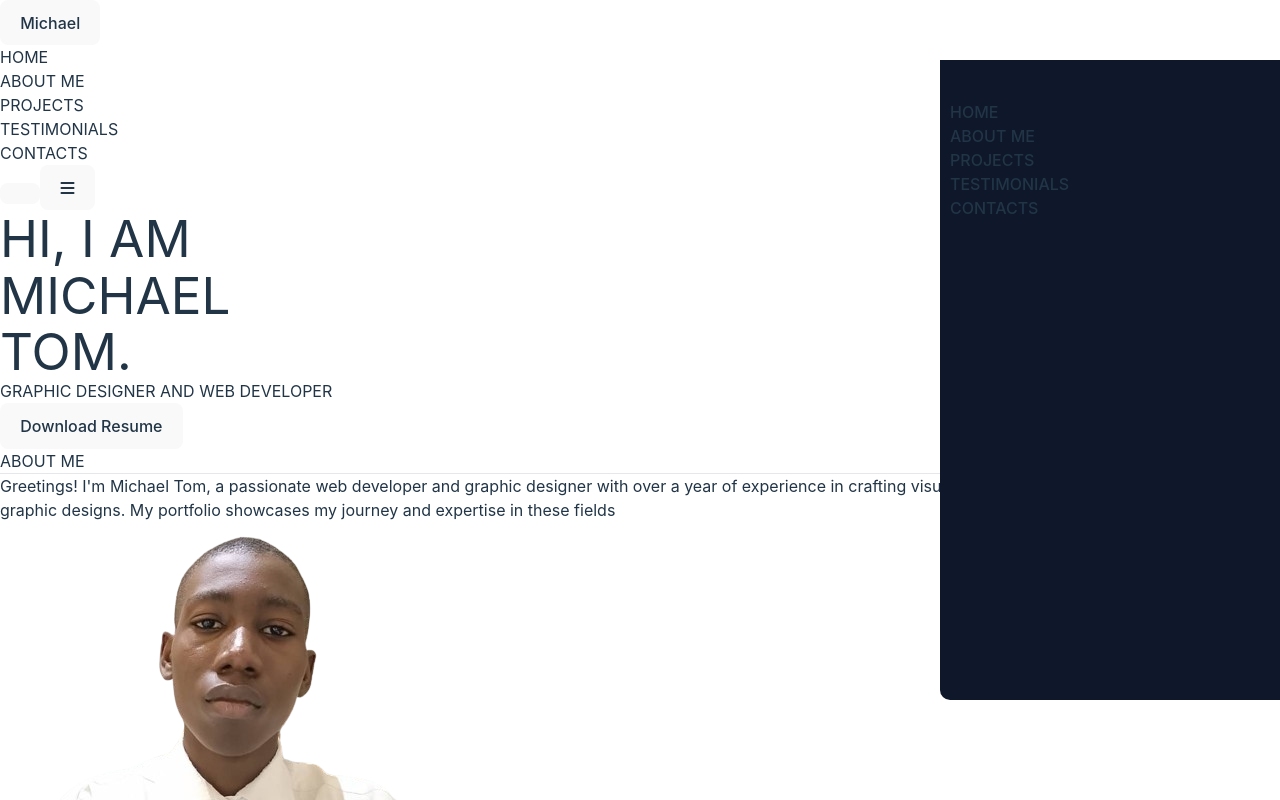
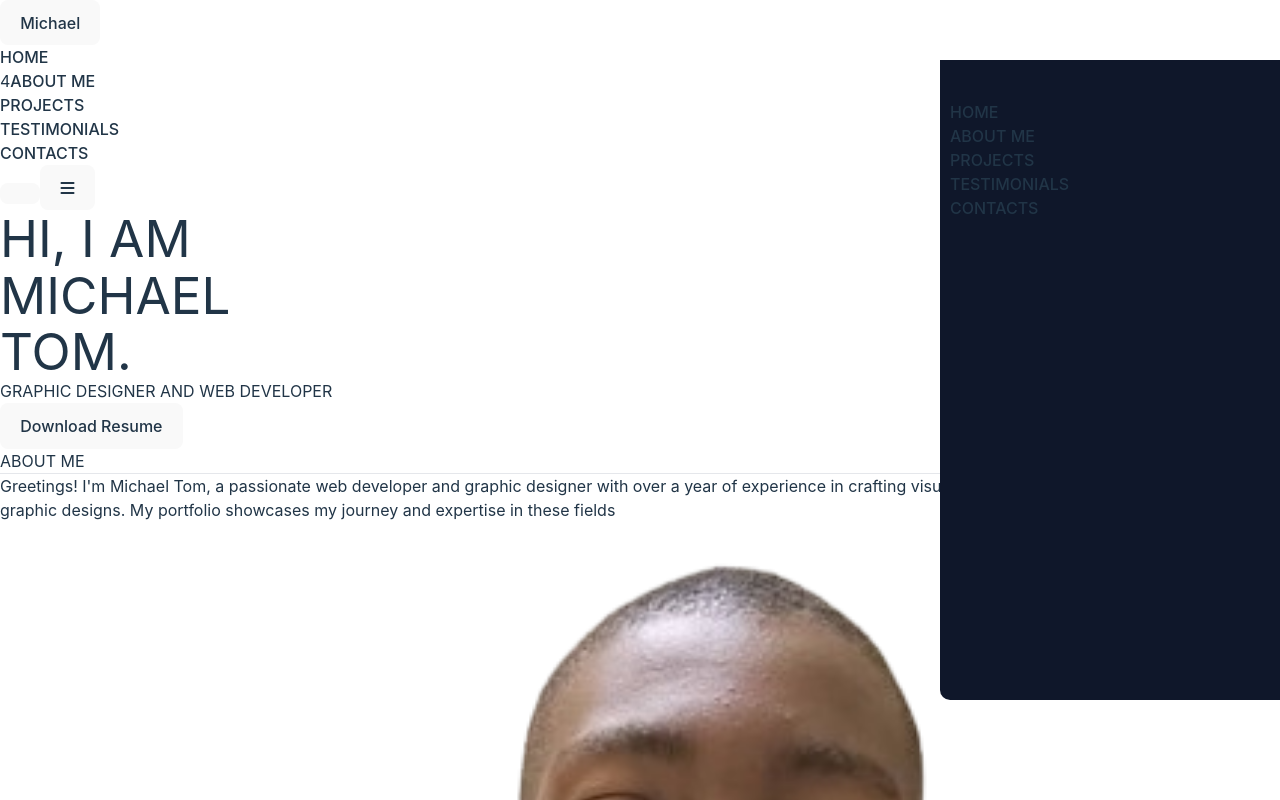
Before and after one commit to michaeltom1/myWebpage, a React (Vite) app: page / in a window 1280 px wide. Shown: the top 800 px of the page. Built offline with nearby package versions, Linux system fonts and the light colour scheme.

Commit message:
image modification

```diff
--- a/src/Pages/Header.jsx
+++ b/src/Pages/Header.jsx
@@ -2,13 +2,13 @@ function Header() {
   return (
     <>
       <header className="px-[20px]">
-        <div className=" m-2 mt-12 rounded-lg p-2 border-red border-teal-100 h-[60vh] place-content-center grid">
-          <h1 className="text-slate-900 font-extrabold text-6xl sm:text-5xl lg:text-6xl tracking-tight text-center dark:text-white">
+        <div className=" m-2 mt-12 rounded-lg p-2 h-[60vh] place-content-center grid md:h-[100vh]">
+          <h1 className=" text-slate-900 md:text-[5rem] font-extrabold text-center sm:text-5xl text-6xl dark:text-white">
             HI, I AM <br />
             MICHAEL <br />
             TOM.
           </h1>
-          <h3 className="text-center text-[1rem] mt-10 font-bold">
+          <h3 className="text-center text-[1rem] mt-10 font-bold md:text-[2rem]">
             GRAPHIC DESIGNER AND WEB DEVELOPER
           </h3>
 
--- a/src/Pages/Index.jsx
+++ b/src/Pages/Index.jsx
@@ -1,14 +1,12 @@
 import { Component } from "react";
-
 
 class Index extends Component {
   state = { clicked: false };
   handelClick = () => {
-    this.setState({clicked: !this.state.clicked})
-  }
+    this.setState({ clicked: !this.state.clicked });
+  };
 
-  render(){
-
+  render() {
     return (
       <>
         <nav className="flex items-center  bg-[#041644] p-2 justify-between shadow-sm px-4 w-[100%] bg-fixed fixed top-0 ">
@@ -46,11 +44,21 @@ class Index extends Component {
             </div>
           </div>
           <ul className="gap-5 md:hover:p-1 hidden md:flex ">
-            <li className="md:hover:bg-blue-400 ">HOME</li>
-            <li className="md:hover:bg-blue-400 ">ABOUT ME</li>
-            <li className="md:hover:bg-blue-400 ">PROJECTS</li>
-            <li className="md:hover:bg-blue-400 ">TESTIMONIALS</li>
-            <li className="md:hover:bg-blue-400 ">CONTACTS</li>
+            <li className="md:hover:bg-blue-400 ">
+              <a href="#">HOME</a>
+            </li>
+            <li className="md:hover:bg-blue-400 ">
+              4<a href="#about">ABOUT ME</a>
+            </li>
+            <li className="md:hover:bg-blue-400 ">
+              <a href="#projects">PROJECTS</a>
+            </li>
+            <li className="md:hover:bg-blue-400 ">
+              <a href="#testimonials">TESTIMONIALS</a>
+            </li>
+            <li className="md:hover:bg-blue-400 ">
+              <a href="#contact">CONTACTS</a>
+            </li>
           </ul>
 
           <button className="button p-0 li md:hidden leading-[8px] text-[20px] text-center grid place-content-center bg-inherit ">
--- a/src/Pages/Sections.jsx
+++ b/src/Pages/Sections.jsx
@@ -1,30 +1,37 @@
+import michael from "../assets/michael.png"
 function Sections() {
   return (
     <>
       <div className="px-[20px] ">
-        <h2 id="about" className="text-center font-extrabold text-[2rem]">ABOUT ME</h2>
+        <h2 id="about" className="text-center font-extrabold text-[2rem]">
+          ABOUT ME
+        </h2>
         <hr className="border-[#38bdf8]" />
-        <div className="p-5 text-center items-center">
+        <div className="md:flex md:flex-row-reverse md:gap-10 md:mt-5 md:mx-20 md:justify-center">
+          <div className="p-5 text-center items-center md:w-[100%] md:text-left md:text-[22px]">
             <p>
               Greetings! I&apos;m Michael Tom, a passionate web developer and
-            graphic designer with over a year of experience in crafting visually
-            appealing websites and stunning graphic designs. My portfolio
-            showcases my journey and expertise in these fields
+              graphic designer with over a year of experience in crafting
+              visually appealing websites and stunning graphic designs. My
+              portfolio showcases my journey and expertise in these fields
             </p>
           </div>
-        <div className="flex place-content-center">
-          <div className="w-[50%] h-56 rounded-full mb-5  hover:border-slate-400 hover:bg-slate-500 place-content-center grid">
+          <div className="flex place-content-center md:block md:w-[50%]">
+            <div className="w-[50%]  md:rounded-sm h-56 rounded-full mb-5 place-content-center grid md:place-content-start md:h-[25rem] md:w-[100%] md:bg-slate-500 hover:hover:bg-[#38bdf8]">
               <img
-              // src="./src/assets/michael.png"
-              src="./public/michael.png"
+
+                src={michael}
                 alt="Michael Tom"
-              className=" bg-slate-900 rounded-full mb-5 hover:border-slate-400 hover:bg-slate-500 w-50"
+                className=" bg-slate-900 rounded-full mb-5 hover:border-slate-400 w-50 md:w-25 md:h-[25rem] md:rounded-2xl md:border-y-2 md:border-x-2 md:border-slate-500 hover:hover:border-[#38bdf8]"
               />
+            </div>
           </div>
         </div>
         {/* under const */}
 
-        <h2 id="projects" className="text-center font-extrabold text-[2rem]">PROJECTS</h2>
+        <h2 id="projects" className="text-center font-extrabold text-[2rem]">
+          PROJECTS
+        </h2>
         <hr className="border-[#38bdf8]" />
         <div className="p-5 text-center items-center">
           <p>
@@ -40,7 +47,10 @@ function Sections() {
 
         {/* under const2 */}
 
-        <h2 id="testimonials" className="text-center font-extrabold text-[2rem]">
+        <h2
+          id="testimonials"
+          className="text-center font-extrabold text-[2rem]"
+        >
           <span className="material-symbols-outlined mx-3">group</span>
           TESTIMONIALS
         </h2>
--- a/src/index.css
+++ b/src/index.css
@@ -37,6 +37,9 @@ body {
 h1 {
   font-size: 3.2em;
   line-height: 1.1;
+}
+img{
+  width: 100%;
 }
 
 button {
```
Lines whose indentation alone changed are shown as unchanged.
